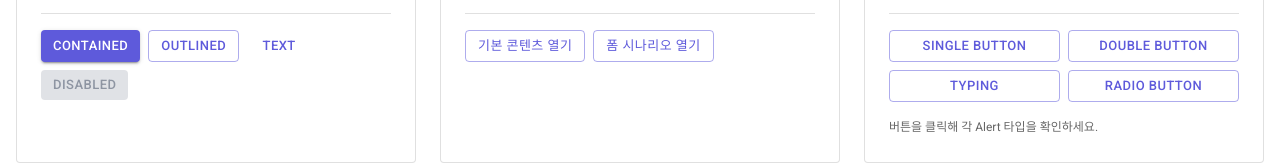
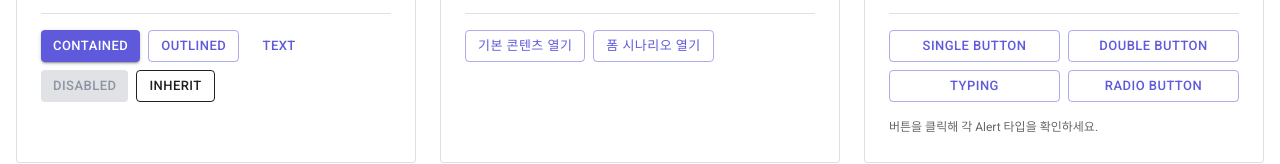
Before and after one commit to rlatmfrl24/nx-design-system, a Next.js app: page / in a window 1280 px wide. Shown: the part 281-445 px from the top of the page. Built offline with nearby package versions, Linux system fonts and the light colour scheme; what @mui/material-nextjs would draw is missing.

Commit message:
Enhance Button functionality: add 'Inherit' variant to Home page buttons, update Alert component to use 'inherit' color for secondary actions, and replace custom CloseButton with standard Button in Dialog component for improved consistency. Clean up unused imports in SearchArea stories.

```diff
--- a/app/components/alert.component.tsx
+++ b/app/components/alert.component.tsx
@@ -67,7 +67,6 @@ const DialogBody = styled(DialogContent)(({ theme }) => ({
 const ActionsRow = styled(DialogActions)(({ theme }) => ({
     display: 'flex',
     justifyContent: 'flex-end',
-    gap: theme.spacing(1),
     borderTop: `1px solid ${theme.palette.divider}`,
     padding: theme.spacing(2, 3),
     margin: 0,
@@ -170,12 +169,12 @@ export const Alert = ({
 
             <ActionsRow>
                 {showSecondaryAction && (
-                    <Button label={secondaryActionLabel} variant="outlined" color="primary" onClick={onSecondaryAction} />
+                    <Button label={secondaryActionLabel} variant="outlined" color="inherit" onClick={onSecondaryAction} />
                 )}
                 <Button
                     label={primaryActionLabel}
                     variant={type === 'singleButton' ? 'outlined' : 'contained'}
-                    color="primary"
+                    color={type === 'singleButton' ? 'inherit' : 'primary'}
                     onClick={onPrimaryAction}
                 />
             </ActionsRow>
--- a/app/components/diaolg.component.tsx
+++ b/app/components/diaolg.component.tsx
@@ -1,6 +1,5 @@
 'use client';
 
-import ButtonBase from '@mui/material/ButtonBase';
 import MuiDialog from '@mui/material/Dialog';
 import MuiDialogActions from '@mui/material/DialogActions';
 import MuiDialogContent from '@mui/material/DialogContent';
@@ -9,6 +8,7 @@ import Typography from '@mui/material/Typography';
 import { styled, type Theme } from '@mui/material/styles';
 import { useState } from 'react';
 import type { ReactNode } from 'react';
+import { Button } from './button.component';
 
 export interface DialogProps {
   open?: boolean;
@@ -61,21 +61,6 @@ const StyledDialogActions = styled(MuiDialogActions)(({ theme }) => ({
   margin: 0,
 }));
 
-const CloseButton = styled(ButtonBase)(({ theme }) => ({
-  border: `1px solid ${theme.palette.text.primary}`,
-  borderRadius: theme.spacing(0.75),
-  padding: `${theme.spacing(0.5)} ${theme.spacing(1.5)}`,
-}));
-
-const CloseButtonText = styled('span')(({ theme }) => ({
-  fontSize: theme.typography.pxToRem(13),
-  fontWeight: 500,
-  lineHeight: theme.typography.pxToRem(22),
-  letterSpacing: '0.46px',
-  textTransform: 'uppercase',
-  color: theme.palette.text.primary,
-}));
-
 const defaultContent = (
   <Typography variant="body2" color="text.secondary">
     You can place any UI content here.
@@ -121,9 +106,7 @@ export const Dialog = ({
       <StyledDialogContent>{resolvedContent}</StyledDialogContent>
       {actionLabel && (
         <StyledDialogActions>
-          <CloseButton onClick={onActionClick ?? handleClose}>
-            <CloseButtonText>{actionLabel}</CloseButtonText>
-          </CloseButton>
+          <Button label={actionLabel} variant="outlined" color="inherit" onClick={onActionClick} />
         </StyledDialogActions>
       )}
     </StyledDialog>
--- a/app/page.tsx
+++ b/app/page.tsx
@@ -175,6 +175,7 @@ export default function Home() {
               <Button label="Outlined" variant="outlined" color="primary" />
               <Button label="Text" variant="text" color="primary" />
               <Button label="Disabled" variant="contained" disabled />
+              <Button label="Inherit" color="inherit" variant="outlined" />
             </ButtonRow>
           </SectionCard>
 
```
Also changed, not shown: 1 other file (tests, documents, lock files or other folders).
